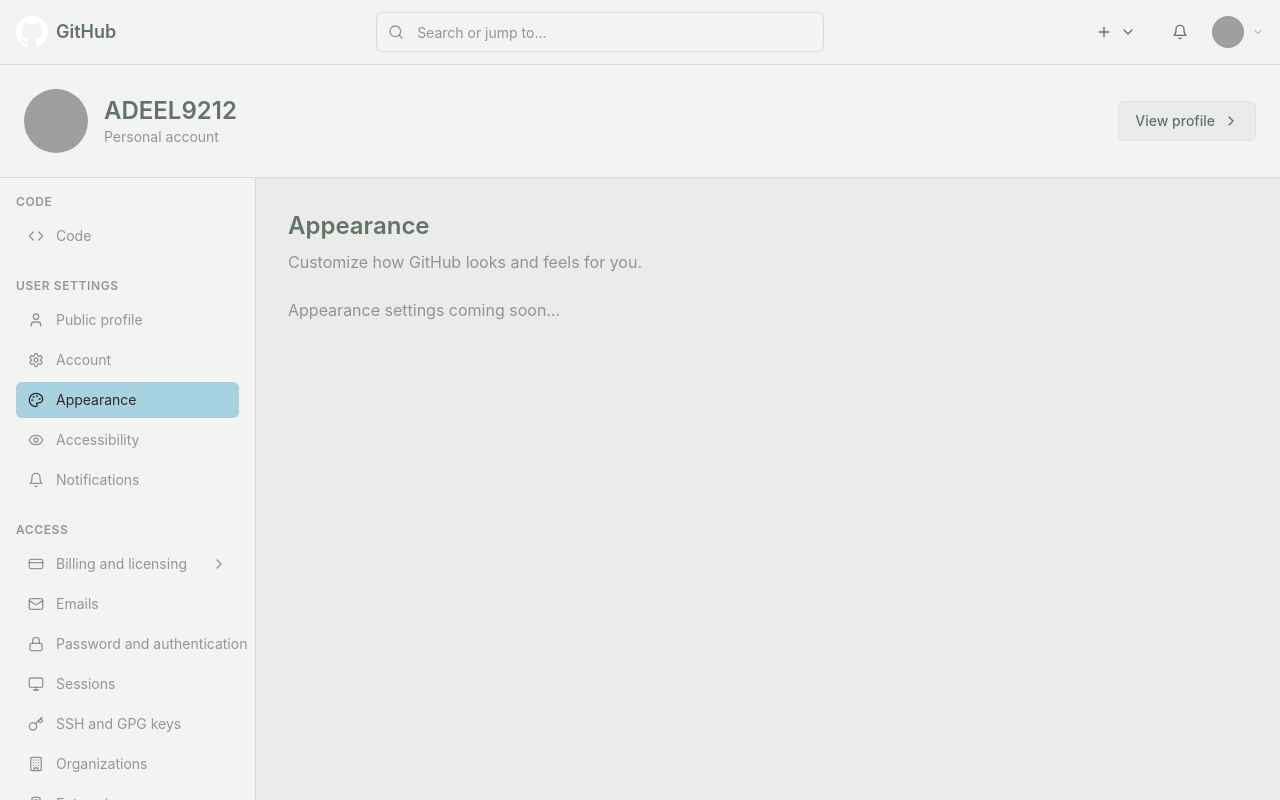
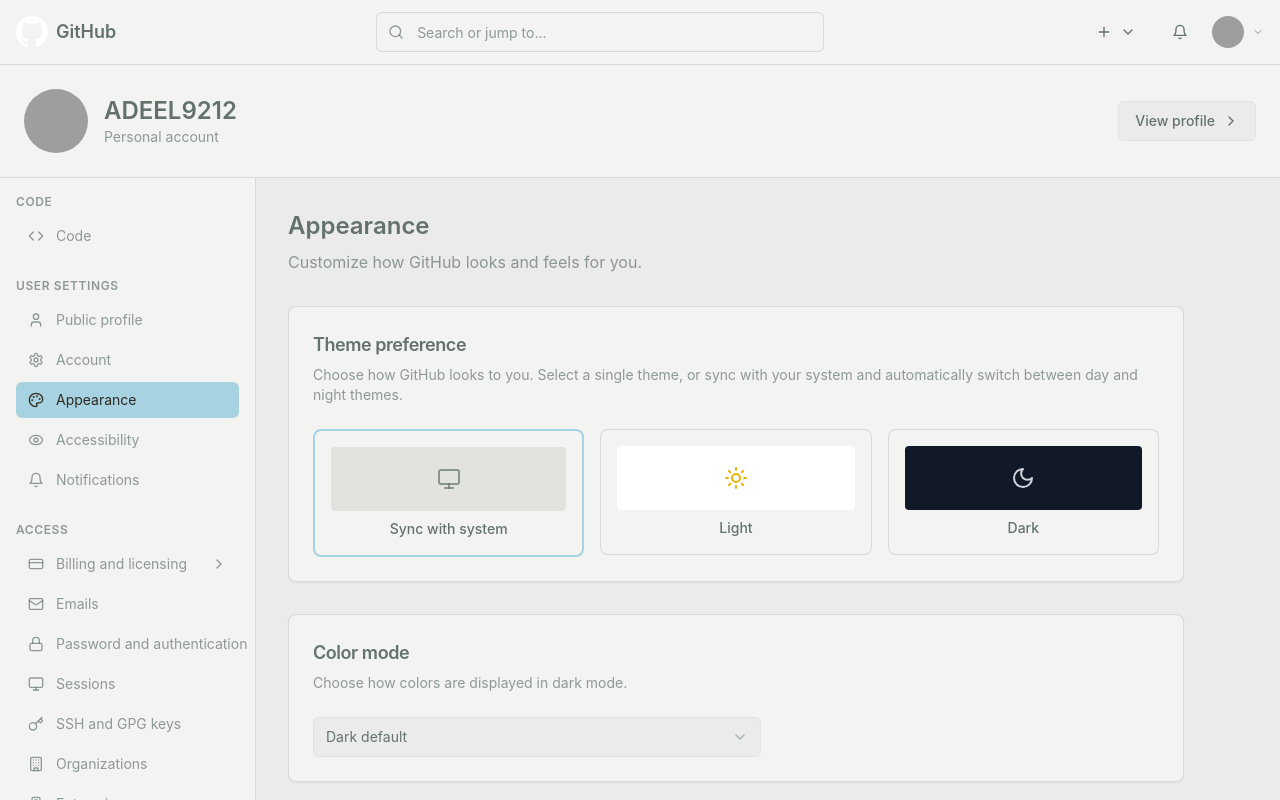
Before and after one commit to ADEEL9212/sefgh-ui-04-08-25, a React (Vite) app: page /settings in a window 1280 px wide. Both pictures are taken after a click on the button "Appearance". Shown: the top 800 px of the page. Built offline with nearby package versions, Linux system fonts and the light colour scheme; grey boxes are pictures that could not be loaded.

Commit message:
Add comprehensive Appearance settings page with theme selection
Co-authored-by: ADEEL9212 <121818347+ADEEL9212@users.noreply.github.com>

```diff
--- /dev/null
+++ b/src/components/github-settings/AppearanceSettings.tsx
@@ -0,0 +1,125 @@
+import React from 'react';
+import { Card, CardContent, CardDescription, CardHeader, CardTitle } from '@/components/ui/card';
+import { Select, SelectContent, SelectItem, SelectTrigger, SelectValue } from '@/components/ui/select';
+import { Switch } from '@/components/ui/switch';
+import { Label } from '@/components/ui/label';
+import { Button } from '@/components/ui/button';
+import { Monitor, Moon, Sun, Contrast } from 'lucide-react';
+
+const AppearanceSettings = () => {
+  return (
+    <div className="max-w-4xl space-y-8">
+      <div>
+        <h1 className="text-2xl font-semibold text-foreground mb-2">Appearance</h1>
+        <p className="text-muted-foreground">
+          Customize how GitHub looks and feels for you.
+        </p>
+      </div>
+
+      {/* Theme Preference */}
+      <Card>
+        <CardHeader>
+          <CardTitle className="text-lg">Theme preference</CardTitle>
+          <CardDescription>
+            Choose how GitHub looks to you. Select a single theme, or sync with your system and automatically switch between day and night themes.
+          </CardDescription>
+        </CardHeader>
+        <CardContent className="space-y-6">
+          <div className="grid grid-cols-1 md:grid-cols-3 gap-4">
+            <div className="space-y-2">
+              <div className="border-2 border-primary rounded-lg p-4 bg-card cursor-pointer">
+                <div className="flex items-center justify-center h-16 bg-muted rounded mb-2">
+                  <Monitor className="h-6 w-6 text-muted-foreground" />
+                </div>
+                <p className="text-sm font-medium text-center">Sync with system</p>
+              </div>
+            </div>
+            <div className="space-y-2">
+              <div className="border rounded-lg p-4 bg-card cursor-pointer hover:border-border">
+                <div className="flex items-center justify-center h-16 bg-white rounded mb-2">
+                  <Sun className="h-6 w-6 text-yellow-500" />
+                </div>
+                <p className="text-sm font-medium text-center">Light</p>
+              </div>
+            </div>
+            <div className="space-y-2">
+              <div className="border rounded-lg p-4 bg-card cursor-pointer hover:border-border">
+                <div className="flex items-center justify-center h-16 bg-gray-900 rounded mb-2">
+                  <Moon className="h-6 w-6 text-gray-300" />
+                </div>
+                <p className="text-sm font-medium text-center">Dark</p>
+              </div>
+            </div>
+          </div>
+        </CardContent>
+      </Card>
+
+      {/* Color Mode */}
+      <Card>
+        <CardHeader>
+          <CardTitle className="text-lg">Color mode</CardTitle>
+          <CardDescription>
+            Choose how colors are displayed in dark mode.
+          </CardDescription>
+        </CardHeader>
+        <CardContent>
+          <Select defaultValue="dark">
+            <SelectTrigger className="max-w-md">
+              <SelectValue />
+            </SelectTrigger>
+            <SelectContent>
+              <SelectItem value="dark">Dark default</SelectItem>
+              <SelectItem value="dark-dimmed">Dark dimmed</SelectItem>
+              <SelectItem value="dark-high-contrast">Dark high contrast</SelectItem>
+            </SelectContent>
+          </Select>
+        </CardContent>
+      </Card>
+
+      {/* Text Size */}
+      <Card>
+        <CardHeader>
+          <CardTitle className="text-lg">Text size</CardTitle>
+          <CardDescription>
+            Change the size of text in GitHub.
+          </CardDescription>
+        </CardHeader>
+        <CardContent>
+          <Select defaultValue="medium">
+            <SelectTrigger className="max-w-md">
+              <SelectValue />
+            </SelectTrigger>
+            <SelectContent>
+              <SelectItem value="small">Small</SelectItem>
+              <SelectItem value="medium">Medium</SelectItem>
+              <SelectItem value="large">Large</SelectItem>
+            </SelectContent>
+          </Select>
+        </CardContent>
+      </Card>
+
+      {/* Motion */}
+      <Card>
+        <CardHeader>
+          <CardTitle className="text-lg">Motion</CardTitle>
+          <CardDescription>
+            Control the amount of motion in the interface.
+          </CardDescription>
+        </CardHeader>
+        <CardContent>
+          <div className="flex items-center justify-between max-w-md">
+            <div className="space-y-1">
+              <Label className="text-sm font-medium">Reduce motion</Label>
+              <p className="text-xs text-muted-foreground">
+                Disable animations and auto-playing videos.
+              </p>
+            </div>
+            <Switch />
+          </div>
+        </CardContent>
+      </Card>
+    </div>
+  );
+};
+
+export default AppearanceSettings;
--- a/src/pages/Settings.tsx
+++ b/src/pages/Settings.tsx
@@ -5,6 +5,7 @@ import SettingsNavigation from '@/components/github-settings/SettingsNavigation'
 import PublicProfileSettings from '@/components/github-settings/PublicProfileSettings';
 import AccountSettings from '@/components/github-settings/AccountSettings';
 import EmailSettings from '@/components/github-settings/EmailSettings';
+import AppearanceSettings from '@/components/github-settings/AppearanceSettings';
 
 const Settings = () => {
   const [activeItem, setActiveItem] = useState('public-profile');
@@ -31,17 +32,7 @@ const Settings = () => {
       case 'emails':
         return <EmailSettings />;
       case 'appearance':
-        return (
-          <div className="max-w-4xl space-y-6">
-            <div>
-              <h1 className="text-2xl font-semibold text-foreground mb-2">Appearance</h1>
-              <p className="text-muted-foreground">
-                Customize how GitHub looks and feels for you.
-              </p>
-            </div>
-            <p className="text-muted-foreground">Appearance settings coming soon...</p>
-          </div>
-        );
+        return <AppearanceSettings />;
       case 'accessibility':
         return (
           <div className="max-w-4xl space-y-6">
```
